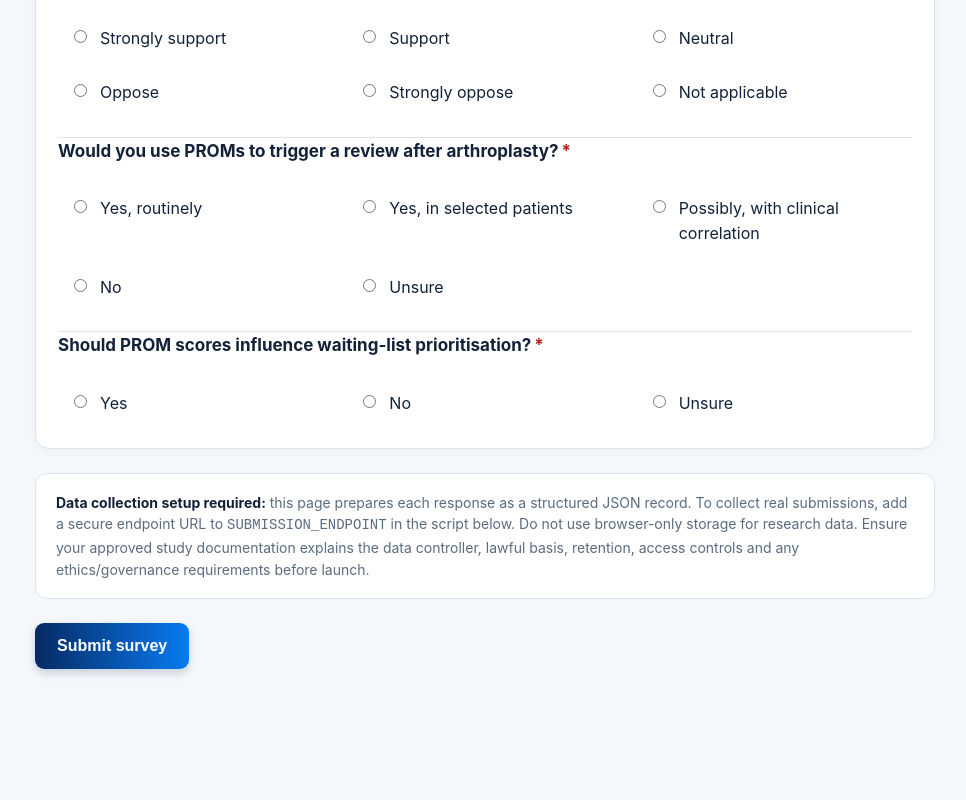
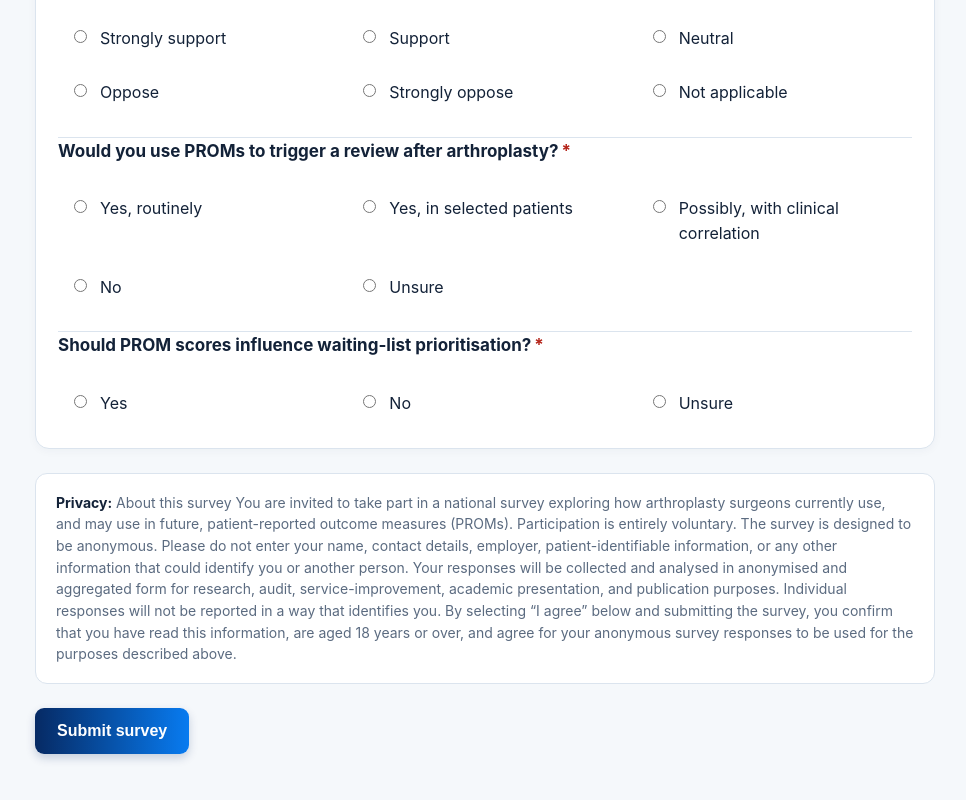
Before and after one commit to patrick-smartai/intelli-proms-survey, a website: page index.html in a window 1280 px wide. Shown: the part 3879-4679 px from the top of the page, without its empty margins (155-1121 px from the left). Before the commit the page ends 4604 px from the top, so only its background shows below. Drawn offline with Linux system fonts and the light colour scheme.

Commit message:
Revise privacy section in survey form
Updated privacy notice and survey participation details.

```diff
--- a/index.html
+++ b/index.html
@@ -96,7 +96,14 @@
           <fieldset class="question" data-name="proms_trigger_review" data-required="true"><legend>Would you use PROMs to trigger a review after arthroplasty?<span class="required">*</span></legend><div class="options"><label class="option"><input type="radio" value="Yes, routinely">Yes, routinely</label><label class="option"><input type="radio" value="Yes, in selected patients">Yes, in selected patients</label><label class="option"><input type="radio" value="Possibly, with clinical correlation">Possibly, with clinical correlation</label><label class="option"><input type="radio" value="No">No</label><label class="option"><input type="radio" value="Unsure">Unsure</label></div></fieldset>
           <fieldset class="question" data-name="waiting_list_prioritisation" data-required="true"><legend>Should PROM scores influence waiting-list prioritisation?<span class="required">*</span></legend><div class="options"><label class="option"><input type="radio" value="Yes">Yes</label><label class="option"><input type="radio" value="No">No</label><label class="option"><input type="radio" value="Unsure">Unsure</label></div></fieldset>
         </div></section>
-        <div class="privacy"><strong>Data collection setup required:</strong> this page prepares each response as a structured JSON record. To collect real submissions, add a secure endpoint URL to <code>SUBMISSION_ENDPOINT</code> in the script below. Do not use browser-only storage for research data. Ensure your approved study documentation explains the data controller, lawful basis, retention, access controls and any ethics/governance requirements before launch.</div>
+        <div class="privacy"><strong>Privacy:</strong>  About this survey
+You are invited to take part in a national survey exploring how arthroplasty surgeons currently use, and may use in future, patient-reported outcome measures (PROMs). Participation is entirely voluntary.
+
+The survey is designed to be anonymous. Please do not enter your name, contact details, employer, patient-identifiable information, or any other information that could identify you or another person.
+
+Your responses will be collected and analysed in anonymised and aggregated form for research, audit, service-improvement, academic presentation, and publication purposes. Individual responses will not be reported in a way that identifies you.
+
+By selecting “I agree” below and submitting the survey, you confirm that you have read this information, are aged 18 years or over, and agree for your anonymous survey responses to be used for the purposes described above.</div>
         <div class="submit-row"><button type="submit" id="submitButton">Submit survey</button><p id="status" role="status" aria-live="polite"></p></div>
       </form>
     </div>
```
